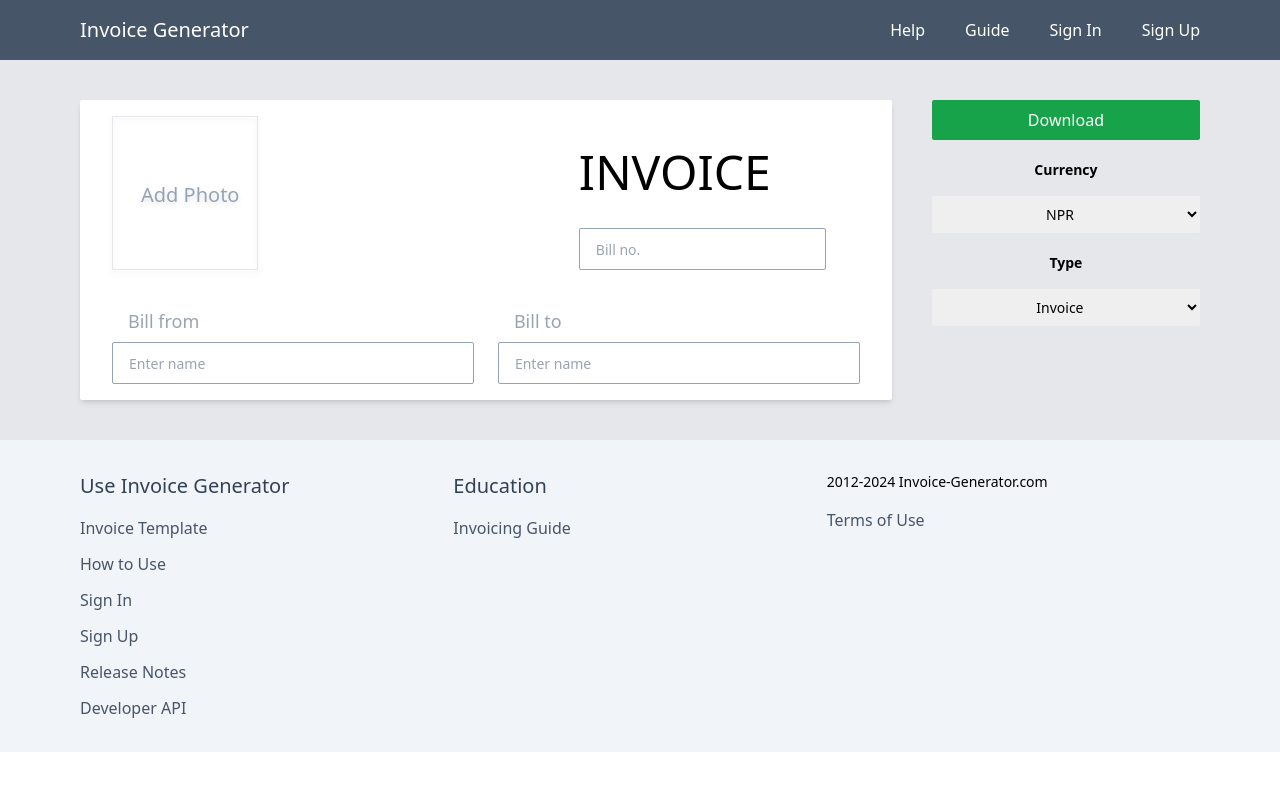
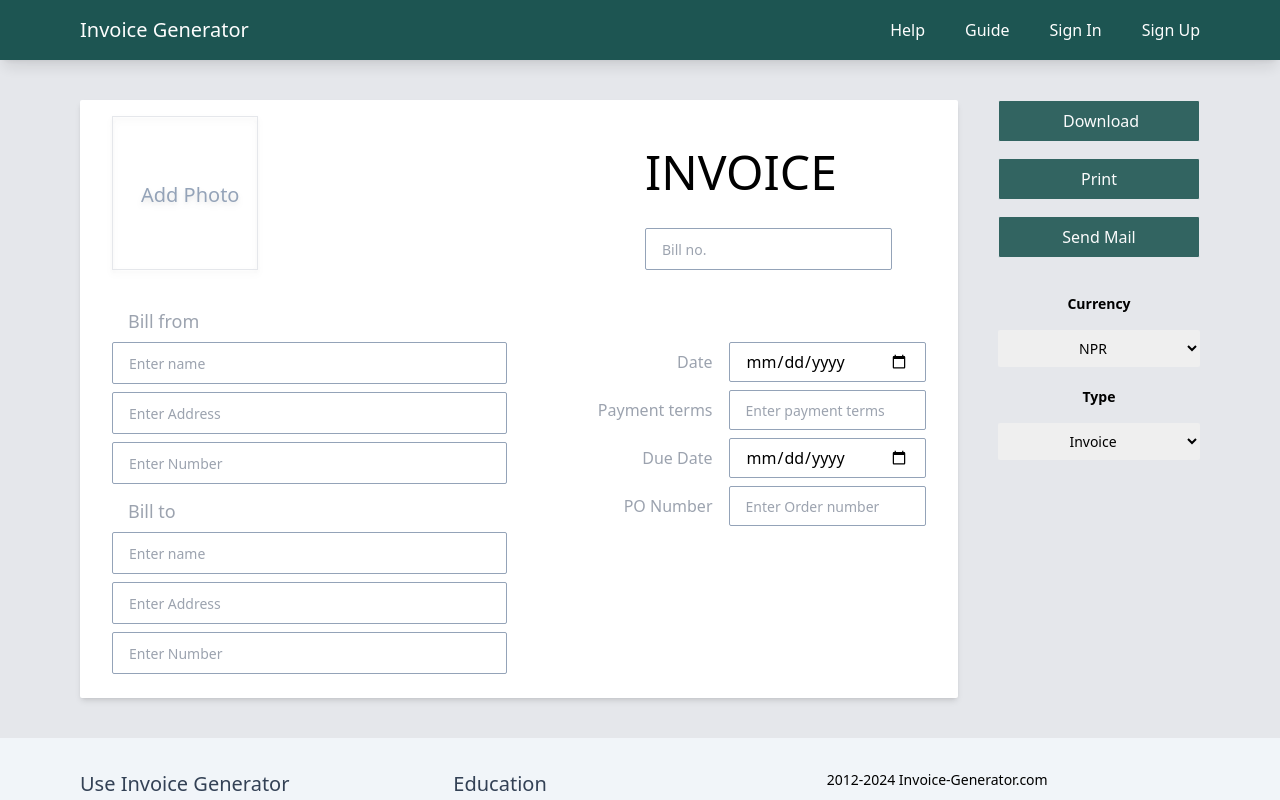
Before and after one commit to AyushKazi/InvoiceGenerator, a React app in the folder frontend/: page / in a window 1280 px wide. Shown: the top 800 px of the page. Built offline with nearby package versions, Linux system fonts and the light colour scheme; the HTML template or start-up script is replaced by a standard one.

Commit message:
Added Dates and improvised css

```diff
--- a/frontend/src/components/Download/Download.jsx
+++ b/frontend/src/components/Download/Download.jsx
@@ -1,16 +1,36 @@
 import React from "react";
 
 const Download = () => {
+  const handlePrint = () => {
+    window.print();
+  };
   return (
     <>
-      <div className="flex justify-center">
+      <div className="grid grid-cols-3  lg:grid-cols-1 justify-center gap-10 lg:gap-0   ">
         <button
           type="submit"
-          className="px-24 py-2 bg-green-600 rounded-sm text-white "
+          className="sm:px-16 py-2 border  mb-4 bg-teal-900 opacity-85 rounded-sm text-white  hover:bg-transparent hover:text-teal-900 hover:border-teal-900 transition-all duration-300"
         >
           Download
         </button>
+
+        <button
+          type="submit"
+          className=" py-2 border mb-4 bg-teal-900 opacity-85 rounded-sm text-white hover:bg-transparent hover:text-teal-900 hover:border-teal-900 transition-all duration-300"
+          onClick={handlePrint}
+        >
+          Print
+        </button>
+
+        <button
+          type="submit"
+          className=" py-2  border mb-4 bg-teal-900 opacity-85 rounded-sm text-white  hover:bg-transparent hover:text-teal-900 hover:border-teal-900 transition-all duration-300"
+        >
+          Send Mail
+        </button>
       </div>
+
+      <div className="flex justify-center"></div>
 
       {/* type */}
       <div className="flex flex-col items-center my-5 gap-4">
--- /dev/null
+++ b/frontend/src/components/Invoice/Dates.jsx
@@ -0,0 +1,66 @@
+import React from "react";
+
+const Dates = () => {
+  return (
+    <>
+      <div className="dates mt-4 md:mt-10  ">
+        <div className="date my-2 grid grid-cols-2">
+          <input
+            type="text"
+            placeholder="Date"
+            className=" w-full px-4 py-2 rounded-sm  placeholder:text-base placeholder:text-right focus:shadow-md focus:outline-slate-200 "
+          />
+          <input
+            type="date"
+            placeholder="Enter name"
+            className="border border-slate-400 w-full px-4 py-1 rounded-sm placeholder:text-sm focus:shadow-md focus:outline-slate-400 "
+          />
+        </div>
+
+        {/* payment */}
+        <div className="date my-2 grid grid-cols-2">
+          <input
+            type="text"
+            placeholder="Payment terms"
+            className=" w-full px-4 py-2 rounded-sm  placeholder:text-base placeholder:text-right focus:shadow-md focus:outline-slate-200 "
+          />
+          <input
+            type="text"
+            placeholder="Enter payment terms"
+            className="border border-slate-400 w-full px-4 py-1 rounded-sm placeholder:text-sm focus:shadow-md focus:outline-slate-400 "
+          />
+        </div>
+
+        {/* due date */}
+        <div className="date my-2 grid grid-cols-2">
+          <input
+            type="text"
+            placeholder="Due Date"
+            className=" w-full px-4 py-2 rounded-sm  placeholder:text-base placeholder:text-right focus:shadow-md focus:outline-slate-200 "
+          />
+          <input
+            type="date"
+            placeholder="Enter name"
+            className="border border-slate-400 w-full px-4 py-1 rounded-sm placeholder:text-sm focus:shadow-md focus:outline-slate-400 "
+          />
+        </div>
+
+        {/* PO Number */}
+        <div className="date my-2 grid grid-cols-2">
+          <input
+            type="text"
+            placeholder="PO Number"
+            className=" w-full px-4 py-2 rounded-sm  placeholder:text-base placeholder:text-right focus:shadow-md focus:outline-slate-200 "
+          />
+          <input
+            type="number"
+            placeholder="Enter Order number"
+            className="border border-slate-400 w-full px-4 py-1 rounded-sm placeholder:text-sm focus:shadow-md focus:outline-slate-400 "
+          />
+        </div>
+      </div>
+    </>
+  );
+};
+
+export default Dates;
--- /dev/null
+++ b/frontend/src/components/Invoice/Logo.jsx
@@ -0,0 +1,35 @@
+import React from "react";
+
+const Logo = () => {
+  return (
+    <>
+      <div className="flex flex-col-reverse sm:flex-row justify-between  ">
+        {/* logo input field */}
+        <div className="logo mx-4 mb-4 border drop-shadow-md relative">
+          <input
+            type="file"
+            placeholder="Add Photo"
+            className="size-36  border opacity-0 cursor-pointer "
+          />
+          <p className="absolute top-16 left-12 text-slate-400 sm:text-xl sm:left-9  md:left-8 lg:left-7 ">
+            Add Photo
+          </p>
+        </div>
+
+        {/* Invoice num field */}
+        <div className="mb-4  ">
+          <h1 className="text-3xl  px-6 py-4 font-medium sm:text-4xl md:text-5xl md:px-8 md:py-8">
+            INVOICE
+          </h1>
+          <input
+            type="number"
+            placeholder="Bill no."
+            className="border border-slate-400 w-3/4 mx-6 md:mx-8 px-4 py-1 md:py-2 rounded-sm placeholder:text-sm focus:shadow-md focus:outline-slate-400"
+          />
+        </div>
+      </div>
+    </>
+  );
+};
+
+export default Logo;
--- a/frontend/src/components/NavBar/NavBar.jsx
+++ b/frontend/src/components/NavBar/NavBar.jsx
@@ -4,7 +4,7 @@ import { GiHamburgerMenu } from "react-icons/gi";
 const NavBar = () => {
   return (
     <>
-      <div className="nav flex justify-between items-center px-10 py-4 bg-slate-600  md:px-20">
+      <div className="nav flex justify-between items-center px-10 py-4 bg-teal-900 opacity-95  md:px-20 shadow-lg">
         <div className="logo text-white text-xl font-medium">
           Invoice Generator
         </div>
@@ -12,10 +12,18 @@ const NavBar = () => {
           <GiHamburgerMenu className="text-white text-2xl md:hidden" />
           <div className="hidden md:block">
             <ul className="flex text-base text-white gap-10 ">
-              <li className="cursor-pointer hover:text-slate-950">Help</li>
-              <li className="cursor-pointer hover:text-slate-950">Guide</li>
-              <li className="cursor-pointer hover:text-slate-950">Sign In</li>
-              <li className="cursor-pointer hover:text-slate-950">Sign Up</li>
+              <li className="cursor-pointer  relative text-base w-fit block after:block after:content-[''] after:absolute after:h-[3px] after:bg-white after:w-full after:scale-x-0 after:hover:scale-x-100 after:transition after:duration-300 after:origin-center ">
+                Help
+              </li>
+              <li className="cursor-pointer  relative text-base w-fit block after:block after:content-[''] after:absolute after:h-[3px] after:bg-white after:w-full after:scale-x-0 after:hover:scale-x-100 after:transition after:duration-300 after:origin-center ">
+                Guide
+              </li>
+              <li className="cursor-pointer  relative text-base w-fit block after:block after:content-[''] after:absolute after:h-[3px] after:bg-white after:w-full after:scale-x-0 after:hover:scale-x-100 after:transition after:duration-300 after:origin-center ">
+                Sign In
+              </li>
+              <li className="cursor-pointer  relative text-base w-fit block after:block after:content-[''] after:absolute after:h-[3px] after:bg-white after:w-full after:scale-x-0 after:hover:scale-x-100 after:transition after:duration-300 after:origin-center ">
+                Sign Up
+              </li>
             </ul>
           </div>
         </div>
--- a/frontend/src/routes/Invoice.jsx
+++ b/frontend/src/routes/Invoice.jsx
@@ -1,42 +1,19 @@
 import React from "react";
 import { useForm } from "react-hook-form";
 import Download from "../components/Download/Download";
+import Dates from "../components/Invoice/Dates";
+import Logo from "../components/Invoice/Logo";
 
 const Invoice = () => {
   const { register, handleSubmit, reset } = useForm();
 
   return (
     <>
-      <div className="mx-10 my-10 gap-10 flex flex-col lg:flex-row md:mx-20">
+      <div className="mx-4 sm:mx-10  my-10 gap-10 flex flex-col lg:flex-row md:mx-20">
         <div className="main  bg-white lg:w-4/5 shadow-md rounded-sm">
           <div className="top   m-4 ">
             {/* top shelf */}
-            <div className="flex flex-col-reverse sm:flex-row justify-between  ">
-              {/* logo input field */}
-              <div className="logo mx-4 mb-4 border drop-shadow-md relative">
-                <input
-                  type="file"
-                  placeholder="Add Photo"
-                  className="size-36  border opacity-0 cursor-pointer "
-                />
-                <p className="absolute top-16 left-12 text-slate-400 sm:text-xl sm:left-9  md:left-8 lg:left-7 ">
-                  Add Photo
-                </p>
-              </div>
-
-              {/* Invoice num field */}
-              <div className="mb-4  ">
-                <h1 className="text-3xl  px-6 py-4 font-medium sm:text-4xl md:text-5xl md:px-8 md:py-8">
-                  INVOICE
-                </h1>
-                <input
-                  type="number"
-                  placeholder="Bill no."
-                  className="border border-slate-400 w-3/4 mx-6 md:mx-8 px-4 py-1 md:py-2 rounded-sm placeholder:text-sm focus:shadow-md focus:outline-slate-400"
-                  {...register("billNum", { required: true })}
-                />
-              </div>
-            </div>
+            <Logo />
             {/* end of top shelf */}
 
             <div className="details mx-4 my-4 grid grid-cols-1 md:grid-cols-2 md:gap-6   ">
@@ -49,12 +26,19 @@ const Invoice = () => {
                 <input
                   type="text"
                   placeholder="Enter name"
-                  className="border border-slate-400 w-full px-4 py-2 rounded-sm placeholder:text-sm focus:shadow-md focus:outline-slate-400 "
+                  className="border border-slate-400 w-full mb-2 px-4 py-2 rounded-sm placeholder:text-sm focus:shadow-md focus:outline-slate-400 "
                 />
-              </div>
+                <input
+                  type="text"
+                  placeholder="Enter Address"
+                  className="border border-slate-400 w-full mb-2 px-4 py-2 rounded-sm placeholder:text-sm focus:shadow-md focus:outline-slate-400 "
+                />
+                <input
+                  type="text"
+                  placeholder="Enter Number"
+                  className="border border-slate-400 w-full mb-2 px-4 py-2 rounded-sm placeholder:text-sm focus:shadow-md focus:outline-slate-400 "
+                />
 
-              {/* to */}
-              <div className="detailsline ">
                 <input
                   type="text"
                   placeholder="Bill to"
@@ -63,8 +47,23 @@ const Invoice = () => {
                 <input
                   type="text"
                   placeholder="Enter name"
-                  className="border border-slate-400 w-full px-4 py-2 rounded-sm placeholder:text-sm focus:shadow-md focus:outline-slate-400 "
+                  className="border border-slate-400 w-full mb-2 px-4 py-2 rounded-sm placeholder:text-sm focus:shadow-md focus:outline-slate-400 "
                 />
+                <input
+                  type="text"
+                  placeholder="Enter Address"
+                  className="border border-slate-400 w-full mb-2 px-4 py-2 rounded-sm placeholder:text-sm focus:shadow-md focus:outline-slate-400 "
+                />
+                <input
+                  type="text"
+                  placeholder="Enter Number"
+                  className="border border-slate-400 w-full mb-2 px-4 py-2 rounded-sm placeholder:text-sm focus:shadow-md focus:outline-slate-400 "
+                />
+              </div>
+
+              {/* to */}
+              <div className="detailsline ">
+                <Dates />
               </div>
             </div>
           </div>
```
